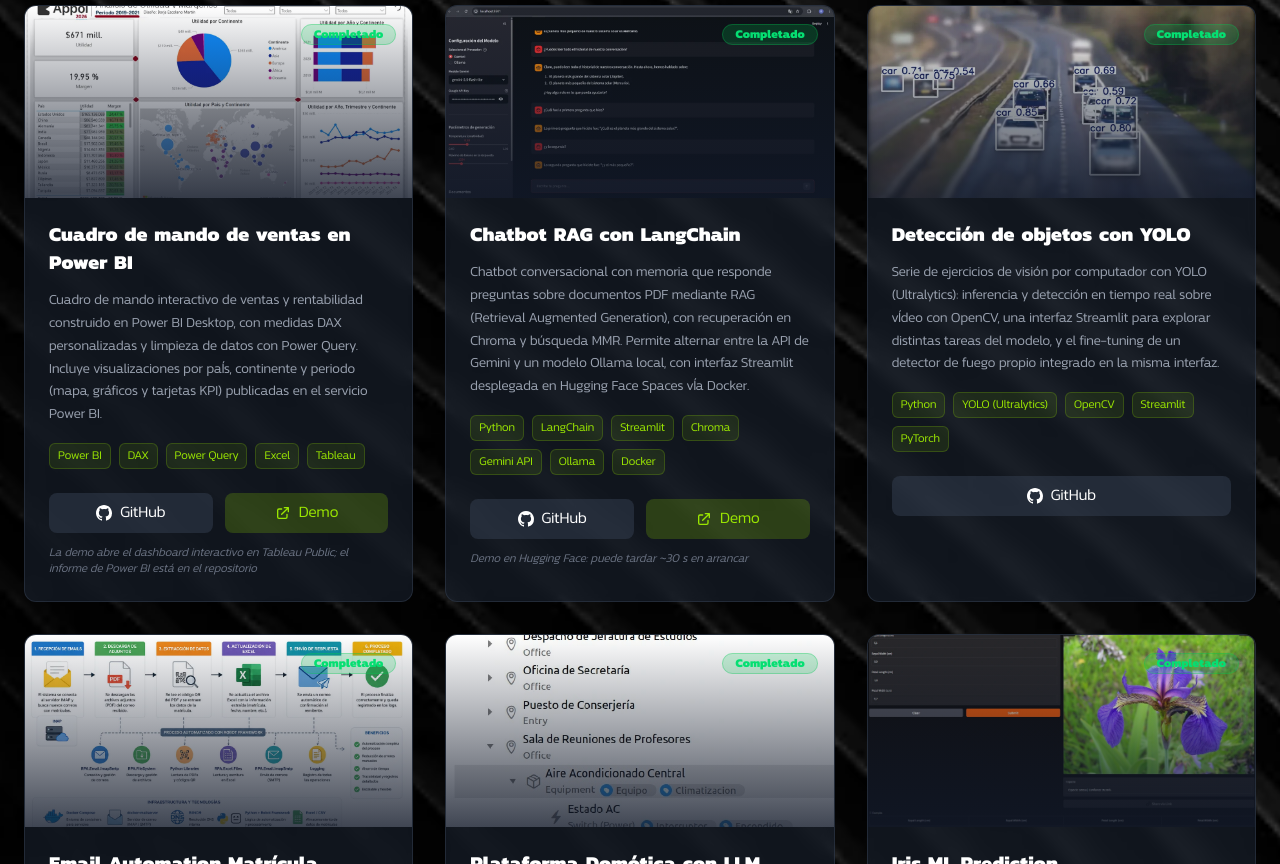
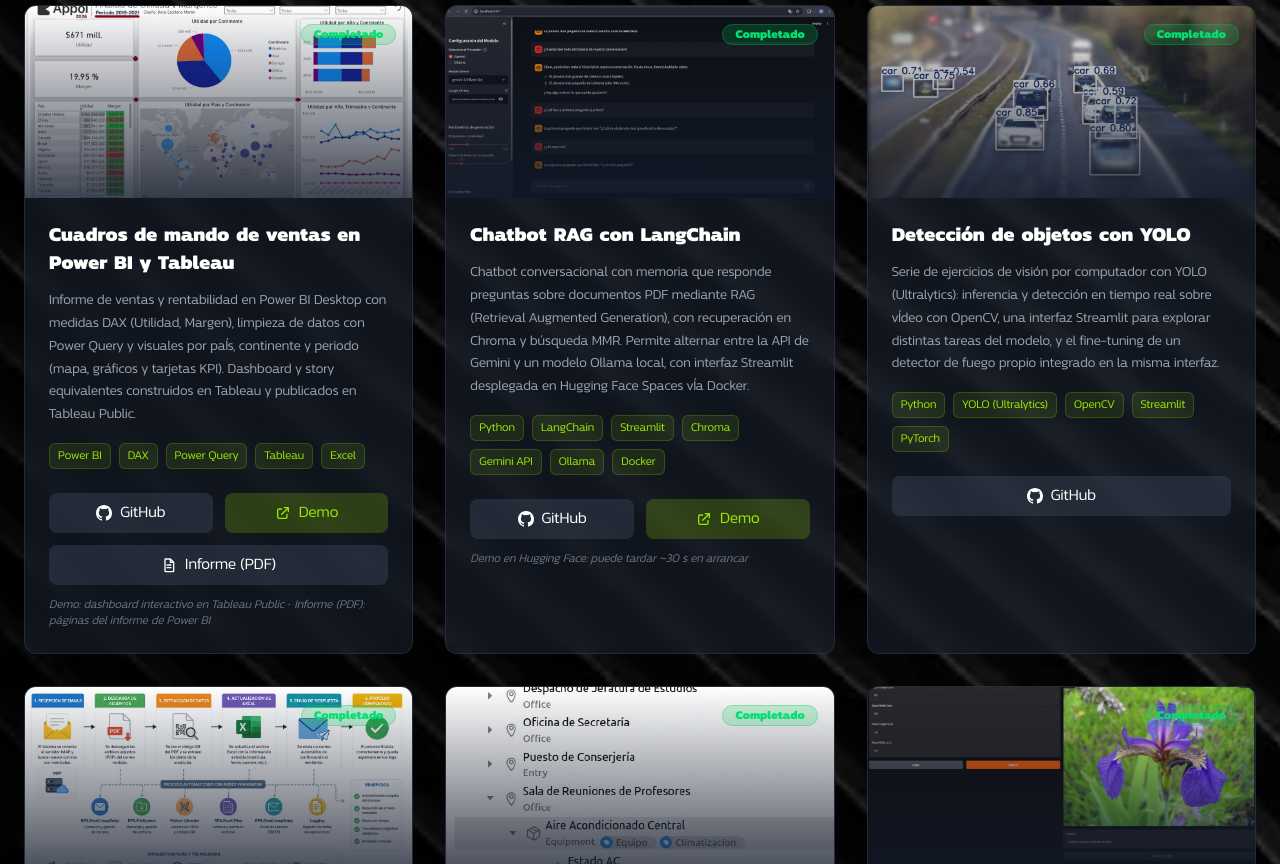
Before and after one commit to BorjaEscolanoMartin/PortFolio, a React (Vite) app: page / in a window 1280 px wide. Shown: the part 5176-6040 px from the top of the page. Built offline with nearby package versions, Linux system fonts and the light colour scheme.

Commit message:
feat: tarjeta de BI con Power BI y Tableau, botón de informe PDF

```diff
--- a/src/components/Projects.jsx
+++ b/src/components/Projects.jsx
@@ -161,6 +161,20 @@
                   )}
                 </div>
 
+                {project.reportUrl && (
+                  <a
+                    href={project.reportUrl}
+                    target="_blank"
+                    rel="noopener noreferrer"
+                    className="mt-3 w-full bg-gray-700/50 hover:bg-gray-600/50 text-white text-center py-2 px-4 rounded-lg transition-all duration-300 hover:transform hover:scale-105 flex items-center justify-center gap-2"
+                  >
+                    <svg className="w-4 h-4" fill="none" stroke="currentColor" viewBox="0 0 24 24">
+                      <path strokeLinecap="round" strokeLinejoin="round" strokeWidth={2} d="M9 12h6m-6 4h6M7 3h7l5 5v13a1 1 0 01-1 1H7a1 1 0 01-1-1V4a1 1 0 011-1zm7 0v5h5" />
+                    </svg>
+                    Informe (PDF)
+                  </a>
+                )}
+
                 {/* Nota adicional sobre la demo/repositorio */}
                 {project.note && (
                   <p className="mt-3 text-xs text-gray-500 italic">{project.note}</p>
--- a/src/data/projects.js
+++ b/src/data/projects.js
@@ -39,14 +39,15 @@
   },
   {
     id: 4,
-    title: 'Cuadro de mando de ventas en Power BI',
+    title: 'Cuadros de mando de ventas en Power BI y Tableau',
     description:
-      'Cuadro de mando interactivo de ventas y rentabilidad construido en Power BI Desktop, con medidas DAX personalizadas y limpieza de datos con Power Query. Incluye visualizaciones por país, continente y periodo (mapa, gráficos y tarjetas KPI) publicadas en el servicio Power BI.',
-    technologies: ['Power BI', 'DAX', 'Power Query', 'Excel', 'Tableau'],
+      'Informe de ventas y rentabilidad en Power BI Desktop con medidas DAX (Utilidad, Margen), limpieza de datos con Power Query y visuales por país, continente y periodo (mapa, gráficos y tarjetas KPI). Dashboard y story equivalentes construidos en Tableau y publicados en Tableau Public.',
+    technologies: ['Power BI', 'DAX', 'Power Query', 'Tableau', 'Excel'],
     image: `${import.meta.env.BASE_URL}PowerBI.webp`,
     githubUrl: 'https://github.com/BorjaEscolanoMartin/powerbi-ventas-globales',
     demoUrl: 'https://public.tableau.com/app/profile/borja.escolano/viz/Supertienda-BEM/Dashboard1',
-    note: 'La demo abre el dashboard interactivo en Tableau Public; el informe de Power BI está en el repositorio',
+    reportUrl: 'https://github.com/BorjaEscolanoMartin/powerbi-ventas-globales/blob/main/powerbi/Appol-BEM.pdf',
+    note: 'Demo: dashboard interactivo en Tableau Public · Informe (PDF): páginas del informe de Power BI',
     status: 'Completado',
     categories: ['datos-ia'],
   },
```
Also changed, not shown: 1 other file (tests, documents, lock files or other folders).
